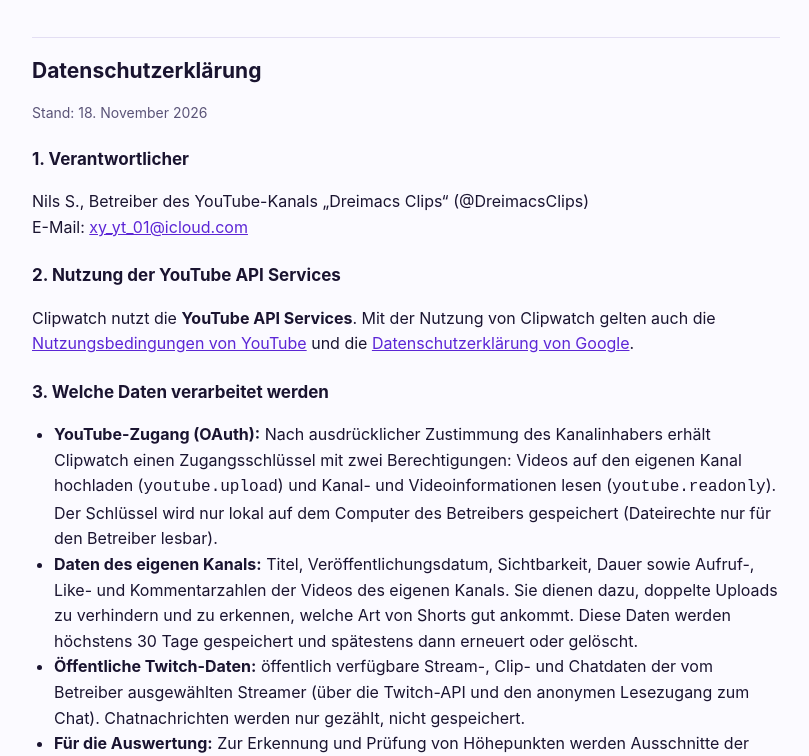
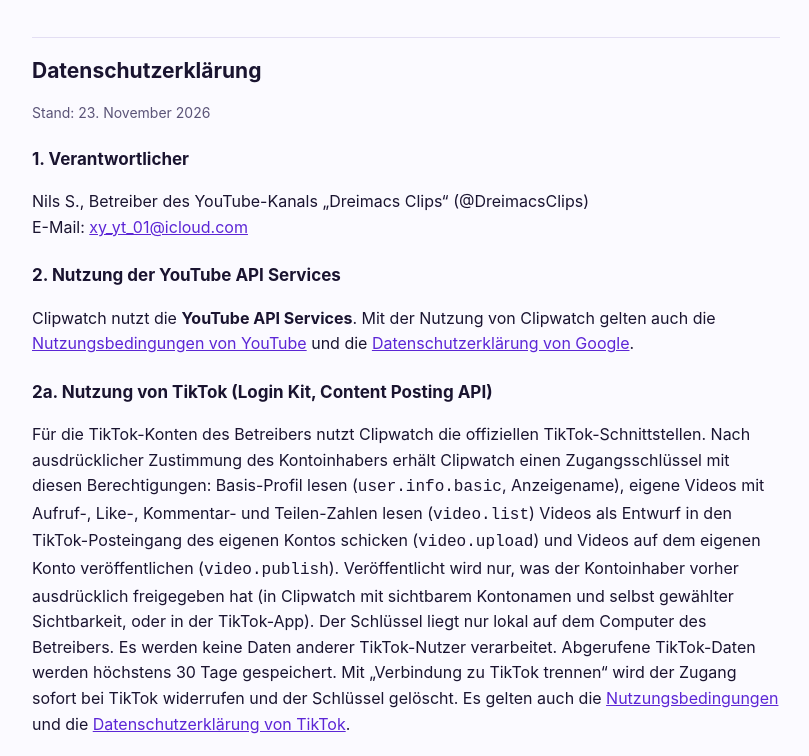
Before and after one commit to nils331/clipwatch, a plain HTML site: page index.html in a window 1280 px wide. Shown: the part 555-1311 px from the top of the page, without its empty margins (234-1043 px from the left). Drawn offline with Linux system fonts and the light colour scheme.

Commit message:
Datenschutz: TikTok-Abschnitt ergänzt

```diff
--- a/index.html
+++ b/index.html
@@ -28,13 +28,16 @@ ul{padding-left:22px}
 <div class="en" lang="en"><p><b>About.</b> Clipwatch is software used exclusively by the operator of the YouTube channel “Dreimacs Clips” on their own computer. It detects highlights in public Twitch live streams, edits them into short vertical videos (YouTube Shorts) with subtitles, and uploads them to the operator’s own channel using the YouTube API Services. There are no other users, no public sign-up and nothing is sold.</p></div>
 
 <h2 id="datenschutz">Datenschutzerklärung</h2>
-<p class="leise">Stand: 18. November 2026</p>
+<p class="leise">Stand: 23. November 2026</p>
 
 <h3>1. Verantwortlicher</h3>
 <p>Nils S., Betreiber des YouTube-Kanals „Dreimacs Clips“ (@DreimacsClips)<br>E-Mail: <a href="mailto:xy_yt_01@icloud.com">xy_yt_01@icloud.com</a></p>
 
 <h3>2. Nutzung der YouTube API Services</h3>
 <p>Clipwatch nutzt die <b>YouTube API Services</b>. Mit der Nutzung von Clipwatch gelten auch die <a href="https://www.youtube.com/t/terms">Nutzungsbedingungen von YouTube</a> und die <a href="https://www.google.com/policies/privacy">Datenschutzerklärung von Google</a>.</p>
+
+<h3>2a. Nutzung von TikTok (Login Kit, Content Posting API)</h3>
+<p>Für die TikTok-Konten des Betreibers nutzt Clipwatch die offiziellen TikTok-Schnittstellen. Nach ausdrücklicher Zustimmung des Kontoinhabers erhält Clipwatch einen Zugangsschlüssel mit diesen Berechtigungen: Basis-Profil lesen (<code>user.info.basic</code>, Anzeigename), eigene Videos mit Aufruf-, Like-, Kommentar- und Teilen-Zahlen lesen (<code>video.list</code>) Videos als Entwurf in den TikTok-Posteingang des eigenen Kontos schicken (<code>video.upload</code>) und Videos auf dem eigenen Konto veröffentlichen (<code>video.publish</code>). Veröffentlicht wird nur, was der Kontoinhaber vorher ausdrücklich freigegeben hat (in Clipwatch mit sichtbarem Kontonamen und selbst gewählter Sichtbarkeit, oder in der TikTok-App). Der Schlüssel liegt nur lokal auf dem Computer des Betreibers. Es werden keine Daten anderer TikTok-Nutzer verarbeitet. Abgerufene TikTok-Daten werden höchstens 30 Tage gespeichert. Mit „Verbindung zu TikTok trennen“ wird der Zugang sofort bei TikTok widerrufen und der Schlüssel gelöscht. Es gelten auch die <a href="https://www.tiktok.com/legal/terms-of-service">Nutzungsbedingungen</a> und die <a href="https://www.tiktok.com/legal/privacy-policy">Datenschutzerklärung von TikTok</a>.</p>
 
 <h3>3. Welche Daten verarbeitet werden</h3>
 <ul>
@@ -57,11 +60,13 @@ ul{padding-left:22px}
 
 <div class="en" lang="en">
 <h2>Privacy Policy</h2>
-<p class="leise">Last updated: November 18, 2026</p>
+<p class="leise">Last updated: November 23, 2026</p>
 <h3>1. Controller</h3>
 <p>Nils S., operator of the YouTube channel “Dreimacs Clips” (@DreimacsClips), e-mail: <a href="mailto:xy_yt_01@icloud.com">xy_yt_01@icloud.com</a></p>
 <h3>2. Use of YouTube API Services</h3>
 <p>Clipwatch uses the <b>YouTube API Services</b>. By using Clipwatch you are also bound by the <a href="https://www.youtube.com/t/terms">YouTube Terms of Service</a>, and the <a href="https://www.google.com/policies/privacy">Google Privacy Policy</a> applies.</p>
+<h3>2a. Use of TikTok (Login Kit, Content Posting API)</h3>
+<p>For the operator’s own TikTok accounts, Clipwatch uses TikTok’s official APIs. With the account owner’s explicit consent, Clipwatch receives an access token with these scopes: read the basic profile (<code>user.info.basic</code>, display name), read the account’s own videos with view, like, comment and share counts (<code>video.list</code>), send videos as drafts to the account’s own TikTok inbox (<code>video.upload</code>) and publish videos to the account (<code>video.publish</code>). Only videos the account owner has explicitly approved are published (in Clipwatch, showing the account name and a privacy setting chosen by the owner, or in the TikTok app). The token is stored only locally on the operator’s computer. No data of other TikTok users is processed. TikTok data is stored for at most 30 days. “Disconnect TikTok” in Clipwatch immediately revokes the token with TikTok and deletes it. The <a href="https://www.tiktok.com/legal/terms-of-service">TikTok Terms of Service</a> and <a href="https://www.tiktok.com/legal/privacy-policy">TikTok Privacy Policy</a> also apply.</p>
 <h3>3. Data processed</h3>
 <ul>
 <li><b>YouTube access (OAuth):</b> with the channel owner’s explicit consent, Clipwatch receives an access token with two scopes: upload videos to the owner’s channel (<code>youtube.upload</code>) and read channel and video information (<code>youtube.readonly</code>). The token is stored only locally on the operator’s computer, readable only by the operator.</li>
```
